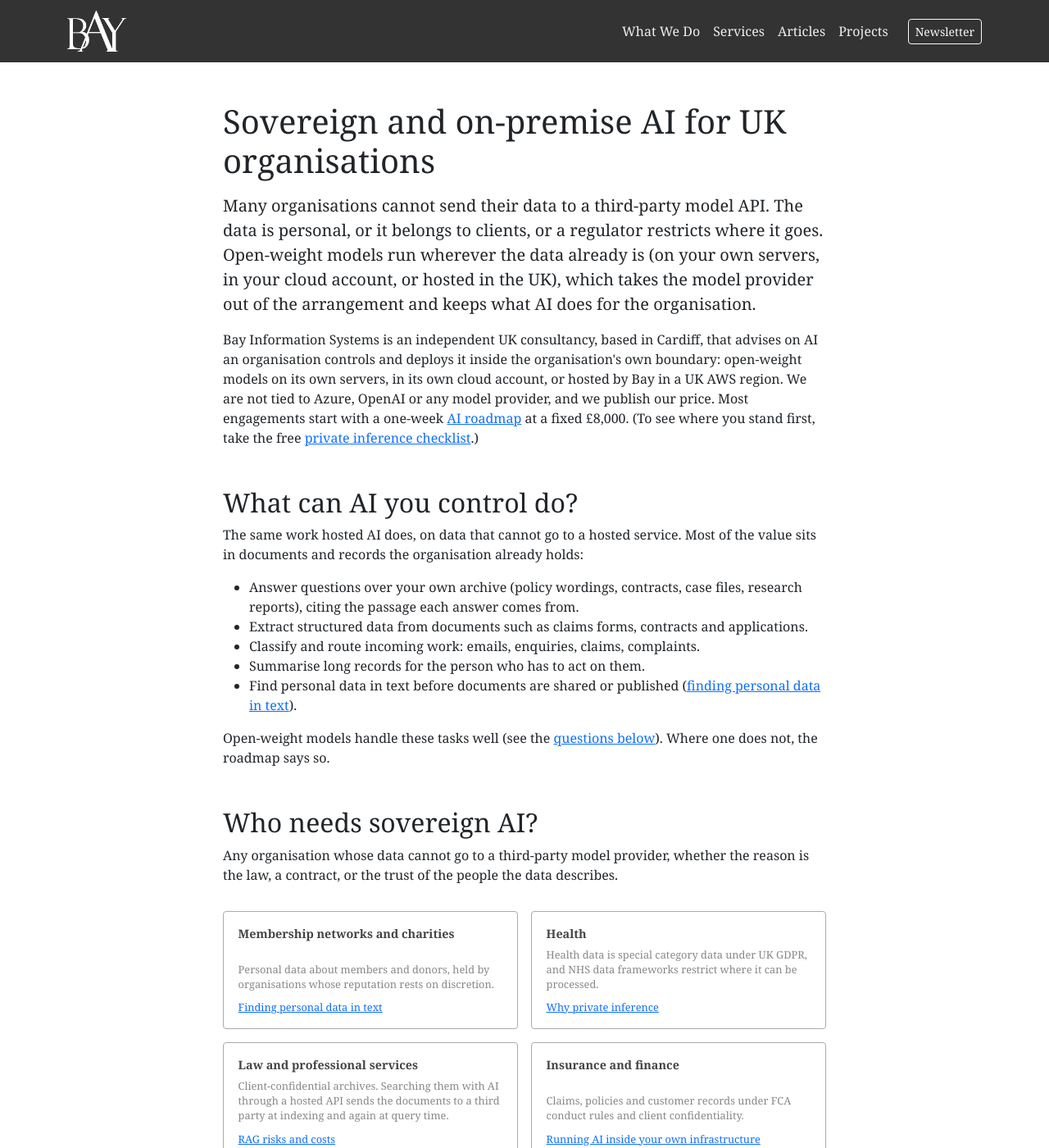
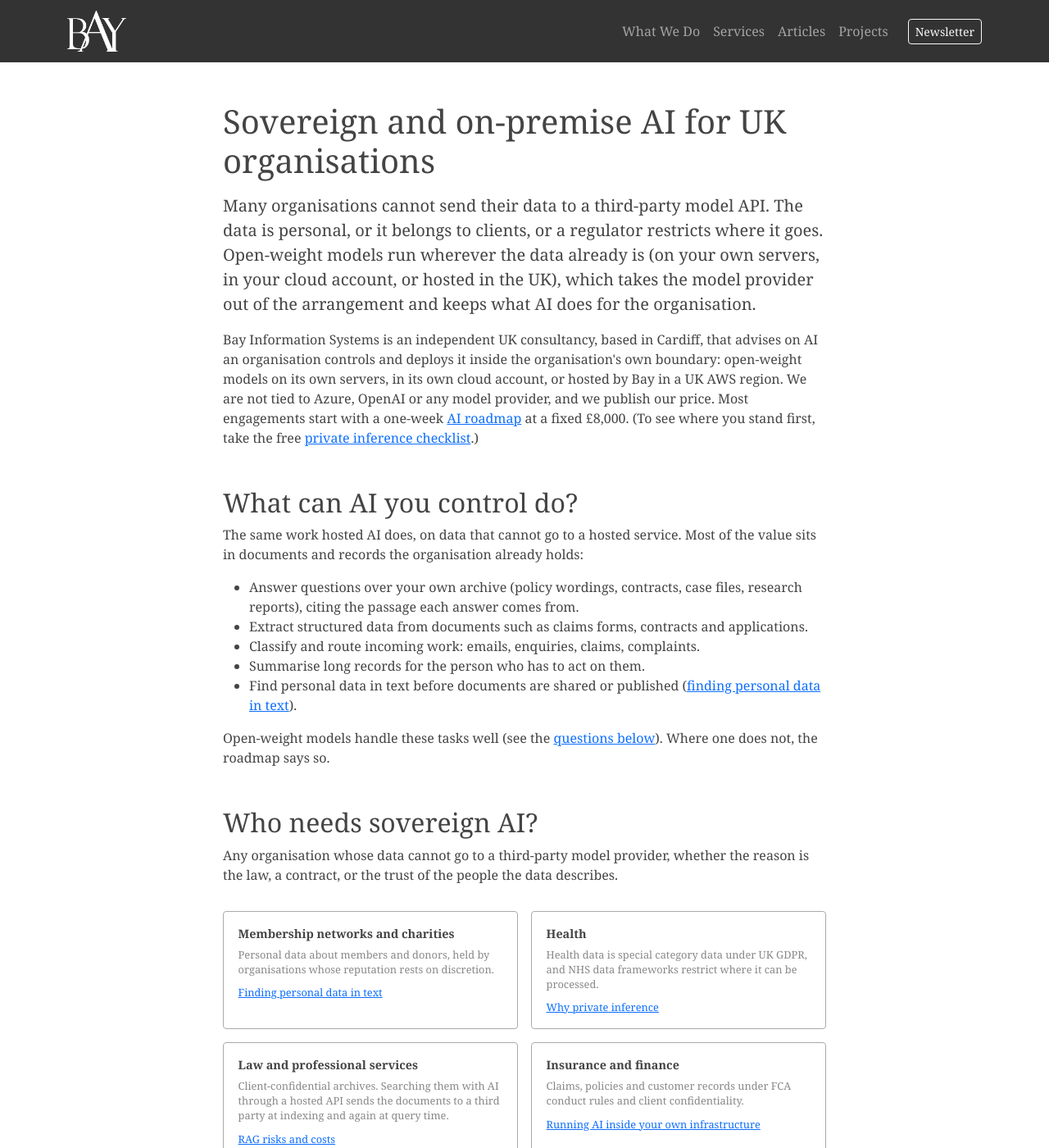
Before and after one commit to bayinfosys/bayinfosys.github.io, a Jekyll site: the page built from sovereign-ai.html, in a window 1280 px wide and 1400 px high. Shown: the whole window at 82% size. Built offline with Jekyll 4.4.1, drawn with Linux system fonts in a browser that asks for light colours.

Commit message:
stylesheet updated

```diff
--- a/assets/styles.css
+++ b/assets/styles.css
@@ -1,115 +1,76 @@
+/* ==========================================================================
+   Bay Information Systems
+   Bootstrap 5.3 supplies the base; this file holds the site's own styles.
+   ========================================================================== */
+
 /* Variables */
 :root {
   --text: #444;
   --border: #AAA;
   --flat-bg: #FFF;
-    --dark-bg: #333; /* Navbar and footer background */
-    --light-bg: #EEE; /* Light text for contrast */
-    --link-hover: #FFF; /* Hover color for links */
+  --dark-bg: #333;     /* navbar, footer, dark sections */
+  --light-bg: #EEE;    /* light text on dark, light sections */
+  --link-hover: #FFF;
 }
 
-
-/* Typography */
-body { font-family: Charter, "Bitstream Charter", "Sitka Text", Cambria, Georgia, serif; }
-h1, h2, h3, h4 { font-family: inherit; }
-
-/* Article reading column */
-.article-page { max-width: 46rem; }
-.article-page article { font-size: 1.125rem; line-height: 1.65; }
-.article-page article h1 { font-size: clamp(1.75rem, 1.2rem + 2vw, 2.25rem); line-height: 1.2; margin-bottom: 0.5rem; }
-.article-page article h2 { font-size: 1.4rem; margin-top: 2.5rem; margin-bottom: 0.75rem; }
-.article-page article h3 { font-size: 1.15rem; margin-top: 2rem; }
-.article-page article p,
-.article-page article li { margin-bottom: 1rem; }
-.article-page article img { max-width: 100%; height: auto; }
-.article-page article pre { font-size: 0.85rem; line-height: 1.5; background: #f6f6f6; padding: 1rem; border-radius: 4px; overflow-x: auto; }
-.article-page article :not(pre) > code { font-size: 0.9em; color: inherit; background: #f3f3f3; padding: 0.1em 0.3em; border-radius: 3px; }
-.article-page article table { display: block; overflow-x: auto; font-size: 0.95rem; margin-bottom: 1.5rem; }
-.article-page article th,
-.article-page article td { border-bottom: 1px solid var(--border); padding: 0.4rem 0.75rem; vertical-align: top; }
-.article-page article blockquote { border-left: 3px solid var(--border); padding-left: 1rem; color: #555; }
-.article-page article a { color: inherit; text-decoration-color: #999; text-underline-offset: 2px; }
-.article-page article a:hover { text-decoration-color: currentColor; }
-
-/* Article feedback */
-.article-feedback { margin-top: 3rem; font-size: 0.95rem; display: flex; align-items: center; gap: 0.5rem; flex-wrap: wrap; }
-.article-feedback__btn { color: var(--text); border: 1px solid var(--border); min-width: 2.75rem; }
-.article-feedback__btn:hover { background: var(--light-bg); color: var(--text); }
-.article-feedback__btn:disabled { opacity: 0.4; }
-.article-feedback__btn.is-chosen { opacity: 1; background: var(--dark-bg); border-color: var(--dark-bg); color: var(--flat-bg); }
-.article-feedback__status { color: #888; font-size: 0.85rem; }
-
-/* Homepage header */
-.home-h1 { color: var(--light-bg); font-size: 1.2rem; font-weight: 400; line-height: 1.5; margin: 1rem 0 0; }
-.home-sub { color: #bbb; font-size: 0.95rem; margin: 0.5rem 0 0; }
-
-/* Navbar Styling */
-.navbar-nav .nav-link { color: var(--light-bg) !important; /* Force light text color */ text-decoration: none; }
-
-.navbar-nav .nav-link:hover { color: var(--link-hover) !important; /* White on hover */ }
-
-.navbar-toggler {
-    border-color: var(--light-bg) !important; /* Light border for burger button */
-    padding: 10px 15px; /* Add more padding */
-    height: 45px; /* Set consistent height */
+/* --------------------------------------------------------------------------
+   Base typography
+   A system serif stack: Charter on Apple devices, Sitka or Cambria on
+   Windows, Georgia as the fallback. No Office-only fonts, so the site
+   looks much the same on every machine.
+   -------------------------------------------------------------------------- */
+body {
+  font-family: Charter, "Bitstream Charter", "Sitka Text", Cambria, Georgia, serif;
+  background-color: var(--flat-bg);
+  color: var(--text);
 }
 
-.navbar-toggler-icon {
-    background-image: none; /* Remove Bootstrap default icon */
-    width: 30px; /* Adjust size for "fatter" appearance */
-    height: 3px; /* Thicker lines for more presence */
-    background-color: var(--light-bg); /* Light color */
-    position: relative;
-    display: inline-block;
+h1, h2, h3, h4, h5, h6 {
+  font-family: inherit;
+  color: var(--text);
 }
 
-.navbar-toggler-icon::before,
-.navbar-toggler-icon::after {
-    content: '';
-    display: inline-block;
-    width: 30px; /* Match width */
-    height: 3px; /* Thicker lines */
-    background-color: var(--light-bg); /* Same light color */
-    position: absolute;
-    left: 0;
+/* --------------------------------------------------------------------------
+   Navbar (Bootstrap dark theme, set by data-bs-theme="dark" in nav.html)
+   -------------------------------------------------------------------------- */
+.navbar {
+  --bs-navbar-color: var(--light-bg);
+  --bs-navbar-hover-color: var(--link-hover);
+  --bs-navbar-active-color: var(--link-hover);
 }
 
-.navbar-toggler-icon::before {
-    top: -8px; /* Position above */
-}
-
-.navbar-toggler-icon::after {
-    top: 8px; /* Position below */
-}
-
-        nav {
-            background-color: var(--dark-bg); /* Dark background */
-        }
-
-        nav a {
-            color: var(--light-bg); /* Light text for contrast */
-            text-decoration: none;
-        }
-
-        nav a:hover {
-            color: var(--link-hover); /* White on hover */
-        }
-
-        .navbar-toggler {
-            border-color: var(--light-bg); /* Light border for burger button */
-        }
-
-        .navbar-toggler-icon {
-            background-image: none; /* Remove default Bootstrap icon */
-            color: var(--light-bg); /* Light color for custom icon */
-            font-size: 1.5rem; /* Adjust icon size */
-        }
-
+/* --------------------------------------------------------------------------
+   Footer
+   -------------------------------------------------------------------------- */
 footer {
   background-color: var(--dark-bg);
   color: var(--flat-bg);
   text-align: center;
   padding: 20px;
+}
+
+footer a {
+  text-decoration: none;
+}
+
+/* --------------------------------------------------------------------------
+   Sections, buttons, cards
+   -------------------------------------------------------------------------- */
+.section-light {
+  background-color: var(--light-bg);
+  color: var(--text);
+  border: 2px solid var(--border);
+}
+
+.section-dark {
+  background-color: var(--dark-bg);
+  color: var(--flat-bg);
+}
+
+.logo-banner {
+  display: block;
+  margin: 20px auto;
+  max-width: 100%;
 }
 
 .btn-custom {
@@ -123,51 +84,59 @@ h1, h2, h3, h4 { font-family: inherit; }
   color: var(--dark-bg);
 }
 
-        .logo-banner {
-            display: block;
-            margin: 20px auto;
-            max-width: 100%;
+.btn-light-custom {
+  background-color: var(--light-bg);
+  color: var(--dark-bg);
+  border: none;
 }
 
-        .section-light {
-            background-color: var(--light-bg);
-            color: var(--text);
-            border: 2px solid var(--border);
-        }
-
-        .section-dark {
-            background-color: var(--dark-bg);
-            color: var(--flat-bg);
+.btn-light-custom:hover {
+  background-color: var(--flat-bg);
+  color: var(--dark-bg);
 }
 
 .card:hover {
-    box-shadow: 0 4px 15px rgba(0, 0, 0, 0.2); /* Subtle shadow on hover */
+  box-shadow: 0 4px 15px rgba(0, 0, 0, 0.2);
   transition: box-shadow 0.3s ease;
 }
 
-/* Accordion Button Styles */
-.accordion-button {
-    background-color: var(--light-bg); /* Light background */
-    color: var(--text); /* Dark text */
-    border: 1px solid var(--border); /* Match your border color */
-    box-shadow: none; /* Remove default blue highlight */
+/* Shared form panel (checklists, sovereign AI page) */
+.form-panel {
+  border: 1px solid var(--border);
+  border-radius: 4px;
+  padding: 1.25rem;
 }
 
-.accordion-button:focus {
-    box-shadow: 0 0 0 0.25rem var(--border); /* Custom subtle outline */
-    border-color: var(--border);
+/* --------------------------------------------------------------------------
+   Homepage
+   -------------------------------------------------------------------------- */
+.home-h1 {
+  color: var(--light-bg);
+  font-size: 1.2rem;
+  font-weight: 400;
+  line-height: 1.5;
+  margin: 1rem 0 0;
 }
 
-.accordion-button:not(.collapsed) {
-    background-color: var(--flat-bg); /* Slightly different background when active */
-    color: var(--text);
+.home-sub {
+  color: #bbb;
+  font-size: 0.95rem;
+  margin: 0.5rem 0 0;
 }
 
-.accordion-button::after {
-    color: var(--text); /* Icon color for toggle */
+.readiness-sample {
+  list-style: none;
+  padding-left: 0;
 }
 
-/* Library page */
+.readiness-sample li {
+  font-style: italic;
+  margin-top: 0.4rem;
+}
+
+/* --------------------------------------------------------------------------
+   Library page
+   -------------------------------------------------------------------------- */
 .library-label {
   font-size: 0.75rem;
   text-transform: uppercase;
@@ -187,7 +156,6 @@ h1, h2, h3, h4 { font-family: inherit; }
   font-size: 0.875rem;
   margin-right: 1.25rem;
   text-decoration: none;
-  background-color: transparent;
 }
 
 .library-topicnav a:hover {
@@ -217,7 +185,7 @@ h1, h2, h3, h4 { font-family: inherit; }
 
 .library-card:hover {
   border-color: #888;
-  box-shadow: 0 2px 6px rgba(0,0,0,0.07);
+  box-shadow: 0 2px 6px rgba(0, 0, 0, 0.07);
 }
 
 .library-card--dark {
@@ -230,12 +198,12 @@ h1, h2, h3, h4 { font-family: inherit; }
   box-shadow: none;
 }
 
+/* Description sits directly under the title (no flex-grow on the title) */
 .library-card__title {
   color: var(--text);
   font-size: 0.9rem;
   font-weight: 600;
   margin-bottom: 0.4rem;
-  flex-grow: 1;
   display: block;
 }
 
@@ -254,62 +222,133 @@ h1, h2, h3, h4 { font-family: inherit; }
   color: #bbb;
 }
 
-/* Sovereign AI page */
-.sov-sector a {
-  font-size: 0.8rem;
-  margin-top: 0.6rem;
+/* --------------------------------------------------------------------------
+   Article pages: one reading column of about 70 characters
+   -------------------------------------------------------------------------- */
+.article-page {
+  max-width: 46rem;
 }
 
-.sov-option {
-  padding: 1.25rem 1.5rem;
-  border-left: 3px solid var(--border);
-  margin-top: 1.5rem;
+.article-page article {
+  font-size: 1.125rem;
+  line-height: 1.65;
 }
 
-.sov-option h3 {
-  margin-top: 0;
-  font-size: 1.1rem;
+.article-page article h1 {
+  font-size: clamp(1.75rem, 1.2rem + 2vw, 2.25rem);
+  line-height: 1.2;
+  margin-bottom: 0.5rem;
 }
 
-.sov-meta {
-  font-size: 0.9rem;
-  margin-bottom: 0;
+.article-page article h2 {
+  font-size: 1.4rem;
+  margin-top: 2.5rem;
+  margin-bottom: 0.75rem;
 }
 
-.sov-table th,
-.sov-table td {
-  font-size: 0.9rem;
+.article-page article h3 {
+  font-size: 1.15rem;
+  margin-top: 2rem;
 }
 
-.sov-table caption {
-  caption-side: top;
-  color: #888;
-  font-size: 0.8rem;
+.article-page article p,
+.article-page article li {
+  margin-bottom: 1rem;
 }
 
-/* Homepage readiness block */
-.btn-light-custom {
-  background-color: var(--light-bg);
-  color: var(--dark-bg);
-  border: none;
+.article-page article img {
+  max-width: 100%;
+  height: auto;
 }
 
-.btn-light-custom:hover {
-  background-color: var(--flat-bg);
-  color: var(--dark-bg);
+.article-page article pre {
+  font-size: 0.85rem;
+  line-height: 1.5;
+  background: #f6f6f6;
+  padding: 1rem;
+  border-radius: 4px;
+  overflow-x: auto;
 }
 
-.readiness-sample {
-  list-style: none;
-  padding-left: 0;
+.article-page article :not(pre) > code {
+  font-size: 0.9em;
+  color: inherit;
+  background: #f3f3f3;
+  padding: 0.1em 0.3em;
+  border-radius: 3px;
 }
 
-.readiness-sample li {
-  font-style: italic;
-  margin-top: 0.4rem;
+/* Wide tables scroll inside the column */
+.article-page article table {
+  display: block;
+  overflow-x: auto;
+  font-size: 0.95rem;
+  margin-bottom: 1.5rem;
 }
 
-/* Checklists */
+.article-page article th,
+.article-page article td {
+  border-bottom: 1px solid var(--border);
+  padding: 0.4rem 0.75rem;
+  vertical-align: top;
+}
+
+.article-page article blockquote {
+  border-left: 3px solid var(--border);
+  padding-left: 1rem;
+  color: #555;
+}
+
+.article-page article a {
+  color: inherit;
+  text-decoration-color: #999;
+  text-underline-offset: 2px;
+}
+
+.article-page article a:hover {
+  text-decoration-color: currentColor;
+}
+
+/* Article feedback (thumbs up / down) */
+.article-feedback {
+  margin-top: 3rem;
+  font-size: 0.95rem;
+  display: flex;
+  align-items: center;
+  gap: 0.5rem;
+  flex-wrap: wrap;
+}
+
+.article-feedback__btn {
+  color: var(--text);
+  border: 1px solid var(--border);
+  min-width: 2.75rem;
+}
+
+.article-feedback__btn:hover {
+  background: var(--light-bg);
+  color: var(--text);
+}
+
+.article-feedback__btn:disabled {
+  opacity: 0.4;
+}
+
+.article-feedback__btn.is-chosen {
+  opacity: 1;
+  background: var(--dark-bg);
+  border-color: var(--dark-bg);
+  color: var(--flat-bg);
+}
+
+.article-feedback__status {
+  color: #888;
+  font-size: 0.85rem;
+}
+
+/* --------------------------------------------------------------------------
+   Checklists
+   -------------------------------------------------------------------------- */
 .cl-q {
   margin-top: 2.5rem;
 }
@@ -317,6 +356,16 @@ h1, h2, h3, h4 { font-family: inherit; }
 .cl-q__title {
   font-size: 1.1rem;
   font-weight: 600;
+}
+
+.cl-group {
+  font-size: 0.8rem;
+  text-transform: uppercase;
+  letter-spacing: 0.08em;
+  color: #888;
+  border-bottom: 1px solid var(--border);
+  padding-bottom: 0.4rem;
+  margin: 3rem 0 0;
 }
 
 .cl-options {
@@ -421,17 +470,49 @@ h1, h2, h3, h4 { font-family: inherit; }
   display: none;
 }
 
-/* Shared form panel (checklists, sovereign AI page) */
-.form-panel {
-  border: 1px solid var(--border);
-  border-radius: 4px;
-  padding: 1.25rem;
+/* --------------------------------------------------------------------------
+   Sovereign AI page
+   -------------------------------------------------------------------------- */
+.sov-sector a {
+  font-size: 0.8rem;
+  margin-top: 0.6rem;
 }
 
+.sov-option {
+  padding: 1.25rem 1.5rem;
+  border-left: 3px solid var(--border);
+  margin-top: 1.5rem;
+}
+
+.sov-option h3 {
+  margin-top: 0;
+  font-size: 1.1rem;
+}
+
+.sov-meta {
+  font-size: 0.9rem;
+  margin-bottom: 0;
+}
+
+.sov-table th,
+.sov-table td {
+  font-size: 0.9rem;
+}
+
+.sov-table caption {
+  caption-side: top;
+  color: #888;
+  font-size: 0.8rem;
+}
+
+/* --------------------------------------------------------------------------
+   Print
+   -------------------------------------------------------------------------- */
 @media print {
   nav,
   footer,
-  .cl-noprint {
+  .cl-noprint,
+  .article-feedback {
     display: none !important;
   }
 
@@ -448,13 +529,3 @@ h1, h2, h3, h4 { font-family: inherit; }
     text-decoration: none;
   }
 }
-
-.cl-group {
-  font-size: 0.8rem;
-  text-transform: uppercase;
-  letter-spacing: 0.08em;
-  color: #888;
-  border-bottom: 1px solid var(--border);
-  padding-bottom: 0.4rem;
-  margin: 3rem 0 0;
-}
```
Lines whose indentation alone changed are shown as unchanged.
